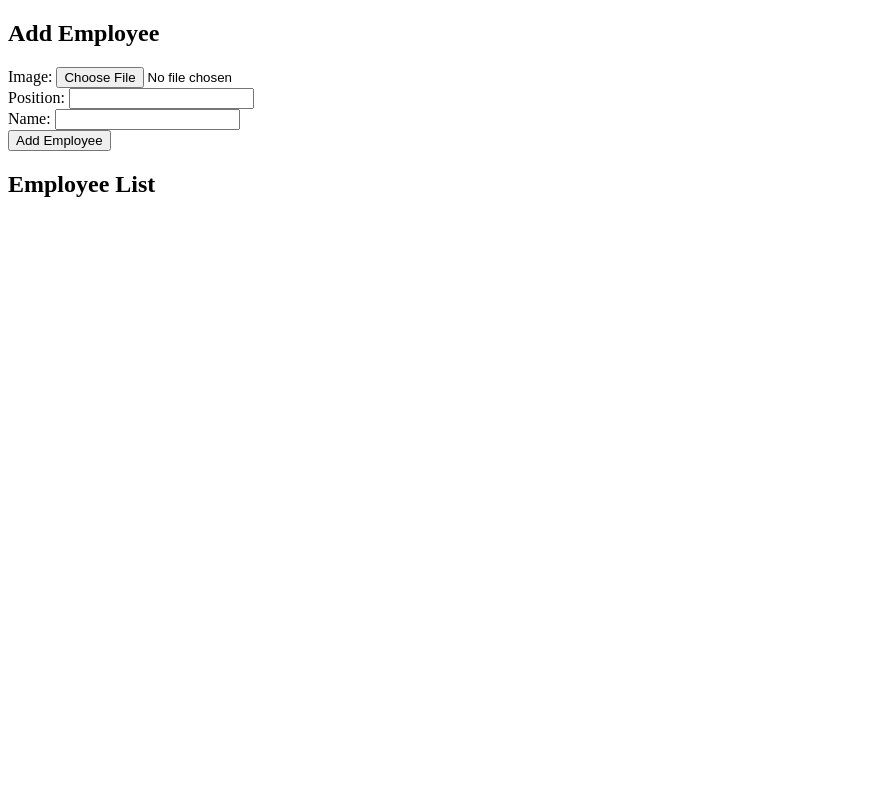
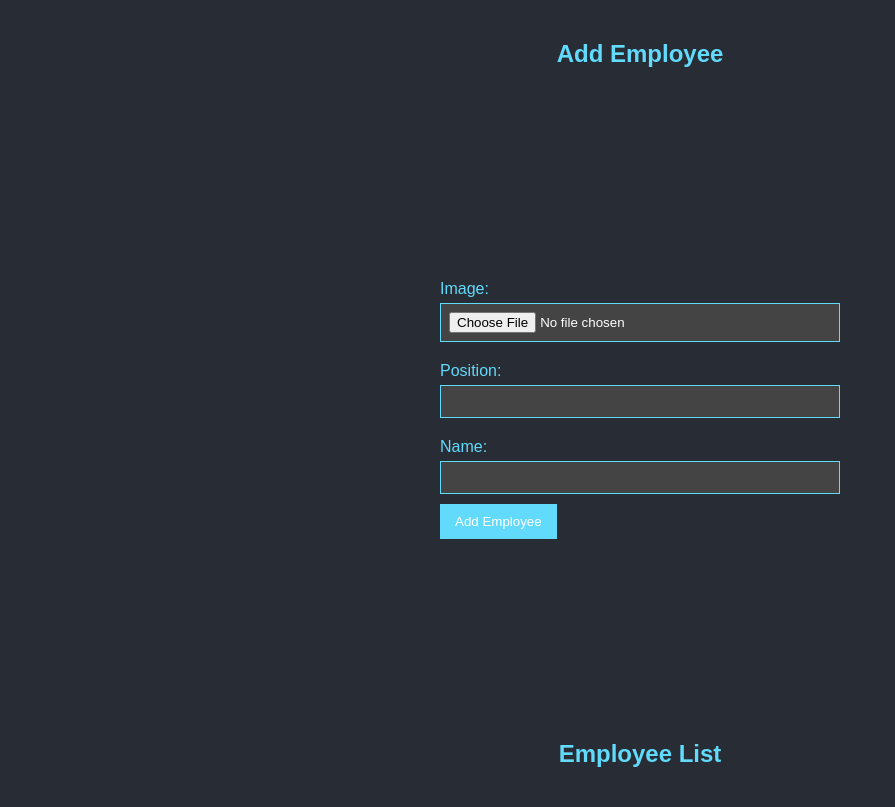
Before and after one commit to Panoramikadev/PanoramikaPortfolio, a website: page admin.html in a window 1280 px wide. Shown: the whole page, without its empty margins (0-895 px from the left). Drawn offline with Linux system fonts and the light colour scheme; no server answers.

Commit message:
Admin update

```diff
--- a/admin.html
+++ b/admin.html
@@ -3,6 +3,8 @@
 <head>
   <meta charset="UTF-8">
   <meta name="viewport" content="width=device-width, initial-scale=1.0">
+  <link rel="stylesheet" type="text/css" href="css/admin_styles.css">
+  <script src="js/admin.js"></script>
   <title>Employee Admin Panel</title>
 </head>
 <body>
@@ -23,73 +25,6 @@
   <h2>Employee List</h2>
   <ul id="employeeListAdmin"></ul>
 
-  <script>
-    function addEmployee() {
-      const imageInput = document.getElementById('image');
-      const position = document.getElementById('position').value;
-      const name = document.getElementById('name').value;
 
-      const imageFile = imageInput.files[0];
-      if (!imageFile) {
-        alert('Please select an image.');
-        return;
-      }
-
-      const formData = new FormData();
-      formData.append('image', imageFile);
-      formData.append('position', position);
-      formData.append('name', name);
-
-      fetch('http://localhost:3000/api/employees', {
-        method: 'POST',
-        body: formData,
-      })
-      .then(response => response.json())
-      .then(result => {
-        console.log(result);
-        fetchAndDisplayEmployeesAdmin();
-      })
-      .catch(error => {
-        console.error('Error:', error);
-      });
-    }
-
-    function fetchAndDisplayEmployeesAdmin() {
-      fetch('http://localhost:3000/api/employees')
-        .then(response => response.json())
-        .then(employees => {
-          const employeeListAdmin = document.getElementById('employeeListAdmin');
-          employeeListAdmin.innerHTML = '';
-
-          employees.forEach(employee => {
-            const listItem = document.createElement('li');
-            listItem.innerHTML = `
-              <strong>${employee.name}</strong> - ${employee.position}
-              <button onclick="deleteEmployee(${employee.id})">Delete</button>
-            `;
-            employeeListAdmin.appendChild(listItem);
-          });
-        })
-        .catch(error => {
-          console.error('Error:', error);
-        });
-    }
-
-    fetchAndDisplayEmployeesAdmin();
-
-    function deleteEmployee(id) {
-      fetch(`http://localhost:3000/api/employees/${id}`, {
-        method: 'DELETE',
-      })
-      .then(response => response.json())
-      .then(result => {
-        console.log(result);
-        fetchAndDisplayEmployeesAdmin();
-      })
-      .catch(error => {
-        console.error('Error:', error);
-      });
-    }
-  </script>
 </body>
 </html>
--- /dev/null
+++ b/css/admin_styles.css
@@ -0,0 +1,60 @@
+/* admin_styles.css */
+
+body {
+    background-color: #282c34;
+    color: #ffffff;
+    font-family: 'Arial', sans-serif;
+    margin: 0;
+    padding: 20px;
+    display: flex;
+    flex-direction: column;
+    align-items: center;
+    justify-content: center;
+    min-height: 100vh;
+  }
+
+  h2 {
+    color: #61dafb;
+  }
+
+  form {
+    max-width: 400px;
+    width: 100%;
+    margin: auto;
+  }
+
+  label {
+    display: block;
+    margin-top: 10px;
+    color: #61dafb;
+  }
+
+  input {
+    width: 100%;
+    padding: 8px;
+    margin-top: 5px;
+    margin-bottom: 10px;
+    box-sizing: border-box;
+    background-color: #444;
+    color: #fff;
+    border: 1px solid #61dafb;
+  }
+
+  button {
+    background-color: #61dafb;
+    color: #fff;
+    padding: 10px 15px;
+    border: none;
+    cursor: pointer;
+  }
+
+  button:hover {
+    background-color: #4fa3d1;
+  }
+
+  ul {
+    list-style: none;
+    padding: 0;
+  }
+
+  /* Add more styles as needed */
--- /dev/null
+++ b/js/admin.js
@@ -0,0 +1,66 @@
+function addEmployee() {
+    const imageInput = document.getElementById('image');
+    const position = document.getElementById('position').value;
+    const name = document.getElementById('name').value;
+
+    const imageFile = imageInput.files[0];
+    if (!imageFile) {
+      alert('Please select an image.');
+      return;
+    }
+
+    const formData = new FormData();
+    formData.append('image', imageFile);
+    formData.append('position', position);
+    formData.append('name', name);
+
+    fetch('http://localhost:3000/api/employees', {
+      method: 'POST',
+      body: formData,
+    })
+    .then(response => response.json())
+    .then(result => {
+      console.log(result);
+      fetchAndDisplayEmployeesAdmin();
+    })
+    .catch(error => {
+      console.error('Error:', error);
+    });
+  }
+
+  function fetchAndDisplayEmployeesAdmin() {
+    fetch('http://localhost:3000/api/employees')
+      .then(response => response.json())
+      .then(employees => {
+        const employeeListAdmin = document.getElementById('employeeListAdmin');
+        employeeListAdmin.innerHTML = '';
+
+        employees.forEach(employee => {
+          const listItem = document.createElement('li');
+          listItem.innerHTML = `
+            <strong>${employee.name}</strong> - ${employee.position}
+            <button onclick="deleteEmployee(${employee.id})">Delete</button>
+          `;
+          employeeListAdmin.appendChild(listItem);
+        });
+      })
+      .catch(error => {
+        console.error('Error:', error);
+      });
+  }
+
+  fetchAndDisplayEmployeesAdmin();
+
+  function deleteEmployee(id) {
+    fetch(`http://localhost:3000/api/employees/${id}`, {
+      method: 'DELETE',
+    })
+    .then(response => response.json())
+    .then(result => {
+      console.log(result);
+      fetchAndDisplayEmployeesAdmin();
+    })
+    .catch(error => {
+      console.error('Error:', error);
+    });
+  }
```
Also changed, not shown: employees/1704463404397.png (added), employees/1704463698261.png (added), 1 other file.
